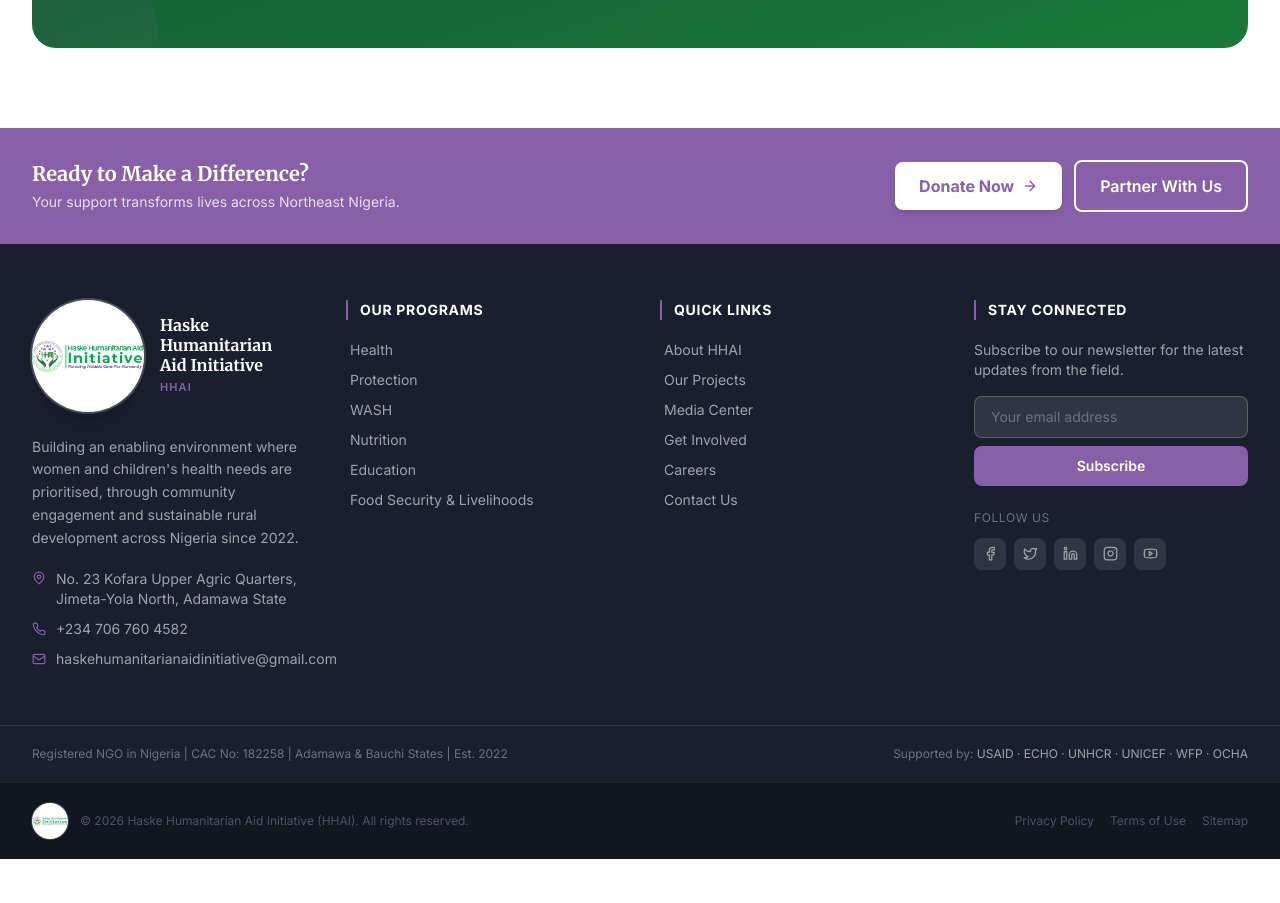
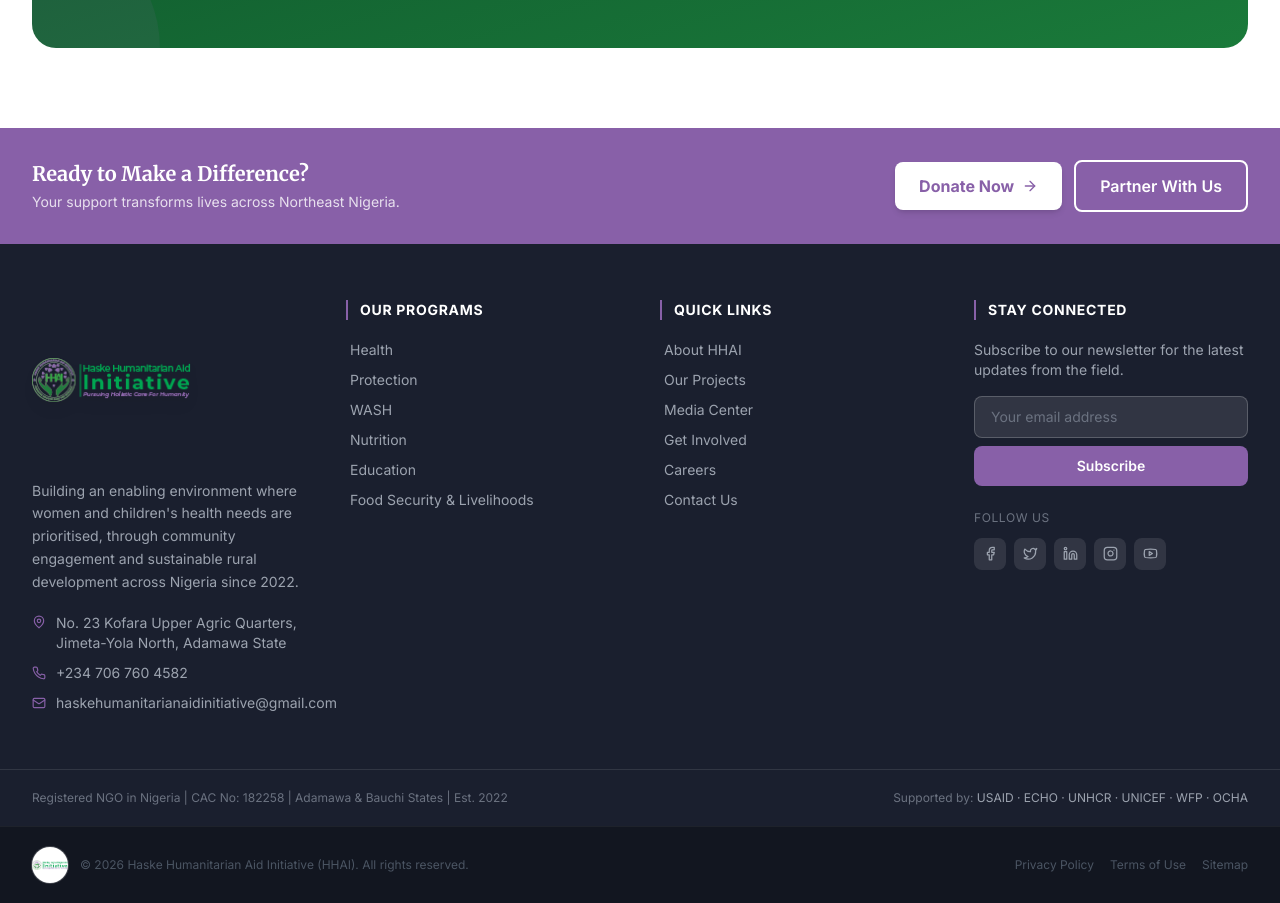
Before and after one commit to Holman1203/Haske-hum-aid, a Next.js app: page / in a window 1280 px wide. Shown: the part 7600-8503 px from the top of the page. Before the commit the page ends 8459 px from the top, so only its background shows below. Built offline with nearby package versions, Linux system fonts and the light colour scheme.

Commit message:
fix: escape apostrophe in footer, migrate fonts to next/font for Vercel build

```diff
--- a/src/app/globals.css
+++ b/src/app/globals.css
@@ -1,5 +1,3 @@
-@import url('https://fonts.googleapis.com/css2?family=Inter:wght@300;400;500;600;700;800;900&family=Merriweather:ital,wght@0,300;0,400;0,700;0,900;1,300;1,400&display=swap');
-
 @tailwind base;
 @tailwind components;
 @tailwind utilities;
@@ -23,14 +21,14 @@
   }
 
   body {
-    font-family: 'Inter', system-ui, sans-serif;
+    font-family: var(--font-inter), system-ui, sans-serif;
     color: #1A1F2E;
     background: #ffffff;
     -webkit-font-smoothing: antialiased;
   }
 
   h1, h2, h3 {
-    font-family: 'Merriweather', Georgia, serif;
+    font-family: var(--font-merriweather), Georgia, serif;
     line-height: 1.2;
   }
 
--- a/src/app/layout.tsx
+++ b/src/app/layout.tsx
@@ -1,9 +1,25 @@
 import type { Metadata, Viewport } from 'next';
+import { Inter, Merriweather } from 'next/font/google';
 import './globals.css';
 import Header from '@/components/layout/Header';
 import Footer from '@/components/layout/Footer';
 import WhatsAppButton from '@/components/layout/WhatsAppButton';
 import MainWrapper from '@/components/layout/MainWrapper';
+
+const inter = Inter({
+  subsets: ['latin'],
+  variable: '--font-inter',
+  display: 'swap',
+  weight: ['300', '400', '500', '600', '700', '800', '900'],
+});
+
+const merriweather = Merriweather({
+  subsets: ['latin'],
+  variable: '--font-merriweather',
+  display: 'swap',
+  weight: ['300', '400', '700', '900'],
+  style: ['normal', 'italic'],
+});
 
 export const metadata: Metadata = {
   title: {
@@ -62,17 +78,7 @@ export const viewport: Viewport = {
 
 export default function RootLayout({ children }: { children: React.ReactNode }) {
   return (
-    <html lang="en">
-      <head>
-        <link rel="preconnect" href="https://fonts.googleapis.com" />
-        <link rel="preconnect" href="https://fonts.gstatic.com" crossOrigin="anonymous" />
-        <link
-          href="https://fonts.googleapis.com/css2?family=Inter:wght@300;400;500;600;700;800;900&family=Merriweather:ital,wght@0,300;0,400;0,700;0,900;1,400&display=swap"
-          rel="stylesheet"
-        />
-        {/* Google Analytics placeholder */}
-        {/* <script async src="https://www.googletagmanager.com/gtag/js?id=G-XXXXXXXXXX"></script> */}
-      </head>
+    <html lang="en" className={`${inter.variable} ${merriweather.variable}`}>
       <body>
         <a href="#main-content" className="sr-only focus:not-sr-only focus:absolute focus:top-4 focus:left-4 bg-brand-blue text-white px-4 py-2 rounded z-50">
           Skip to main content
--- a/src/components/layout/Footer.tsx
+++ b/src/components/layout/Footer.tsx
@@ -64,25 +64,19 @@ export default function Footer() {
         <div className="grid grid-cols-1 md:grid-cols-2 lg:grid-cols-4 gap-10">
           {/* Brand column */}
           <div className="lg:col-span-1">
-            <div className="flex items-center gap-4 mb-6">
-              {/* White circular background so the logo pops on dark footer */}
-              <div className="w-28 h-28 relative flex-shrink-0 rounded-full bg-white p-1.5 shadow-xl ring-2 ring-white/20">
+            <div className="flex items-center mb-5">
+              <div className="w-40 h-40 relative flex-shrink-0">
                 <Image
                   src="/images/hhai-logo.png"
                   alt="HHAI Logo"
                   fill
-                  className="object-contain rounded-full"
-                  sizes="112px"
+                  className="object-contain drop-shadow-lg"
+                  sizes="160px"
                 />
-              </div>
-              <div>
-                <p className="text-white font-bold text-base leading-tight font-serif">Haske Humanitarian</p>
-                <p className="text-white font-bold text-base leading-tight font-serif">Aid Initiative</p>
-                <p className="text-brand-orange text-[11px] font-semibold mt-1 uppercase tracking-widest">HHAI</p>
               </div>
             </div>
             <p className="text-gray-400 text-sm leading-relaxed mb-5">
-              Building an enabling environment where women and children's health needs are prioritised, through community engagement and sustainable rural development across Nigeria since 2022.
+              Building an enabling environment where women and children&apos;s health needs are prioritised, through community engagement and sustainable rural development across Nigeria since 2022.
             </p>
             <div className="space-y-2.5 text-sm text-gray-400">
               <div className="flex items-start gap-2.5">
--- a/tailwind.config.ts
+++ b/tailwind.config.ts
@@ -25,8 +25,8 @@ const config: Config = {
         },
       },
       fontFamily: {
-        sans: ['Inter', 'system-ui', 'sans-serif'],
-        serif: ['Merriweather', 'Georgia', 'serif'],
+        sans: ['var(--font-inter)', 'system-ui', 'sans-serif'],
+        serif: ['var(--font-merriweather)', 'Georgia', 'serif'],
       },
       animation: {
         'fade-in': 'fadeIn 0.6s ease-out forwards',
```
